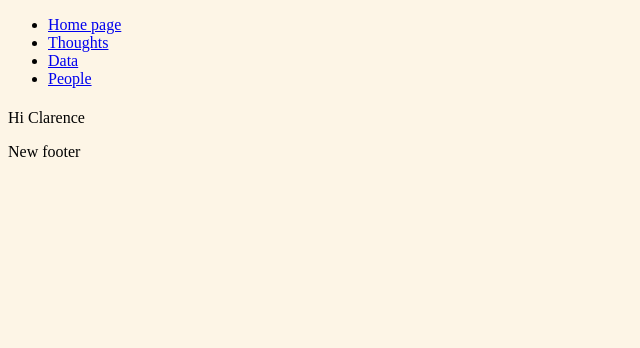
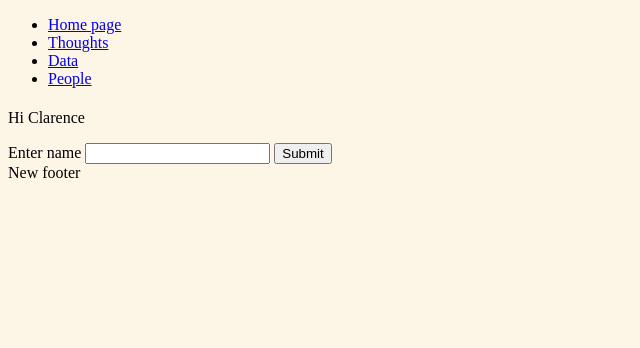
Before and after one commit to gtvj/full-stack-web-development-with-flask, a Flask app: page /people in a window 1280 px wide. Shown: the top 348 px of the page, without its empty margins (0-640 px from the left). Run offline with Flask 2, Linux system fonts and the light colour scheme.

Commit message:
Add form and handle POST data

```diff
--- a/app/routes.py
+++ b/app/routes.py
@@ -1,5 +1,5 @@
 from app import app
-from flask import render_template
+from flask import render_template, request
 
 @app.route('/')
 @app.route('/home')
@@ -25,3 +25,8 @@ def data():
 @app.route('/people/<user>')
 def people(user="Clarence"):
     return render_template("people.html", user=user)
+
+@app.route('/add_person', methods=["GET", "POST"])
+def add_person():
+    name = request.form.get('name')
+    return render_template("add_person.html", name=name)
--- /dev/null
+++ b/app/templates/add_person.html
@@ -0,0 +1,5 @@
+{% extends "layout.html" %}
+
+{% block content %}
+    <p>You have added a person called {{ name }}</p>
+{% endblock %}
--- a/app/templates/people.html
+++ b/app/templates/people.html
@@ -2,4 +2,11 @@
 
 {% block content %}
     <p>Hi {{ user }}</p>
+
+    <form action="{{ url_for('add_person')}}" method="POST">
+        <label for="name">Enter name</label>
+        <input type="text" name="name" id="name">
+        <input type="submit">
+    </form>
+
 {% endblock %}
```
